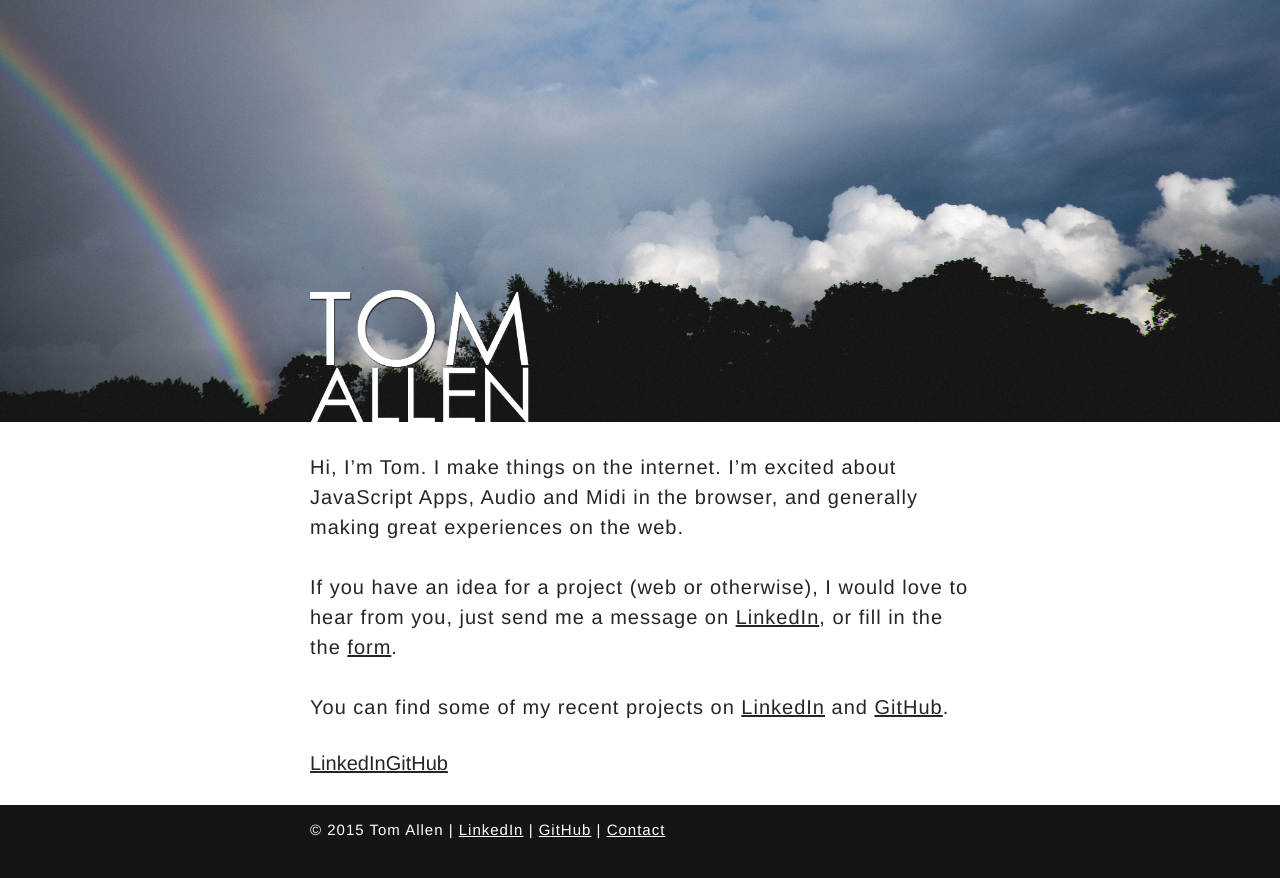
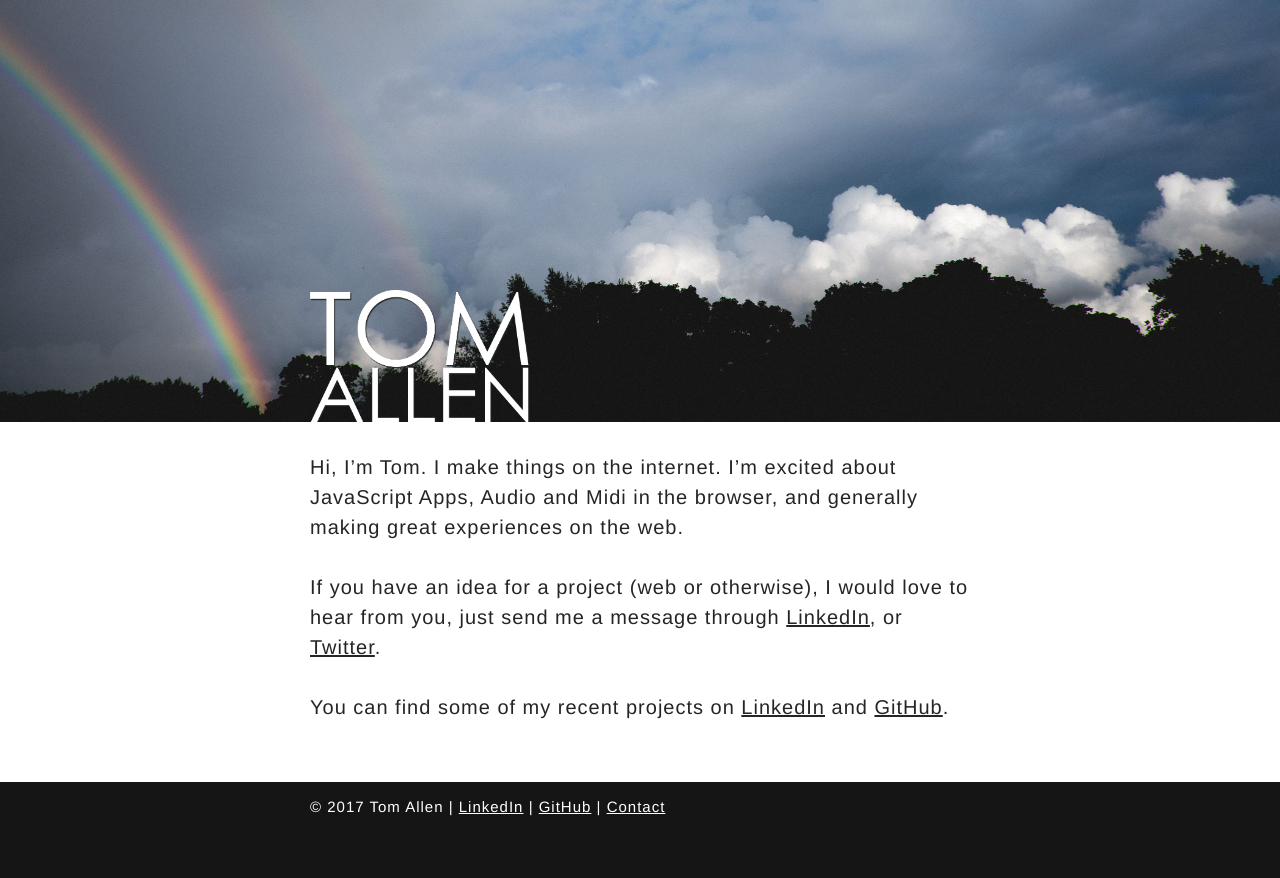
Before and after one commit to tomjamesallen/tomjamesallen-site, a Jekyll site: the page built from index.md, in a window 1280 px wide. Shown: the top 878 px of the page. Built offline with Jekyll 4.4.1, drawn with Linux system fonts in a browser that asks for light colours; Markdown is read by kramdown in place of the engine named in the settings.

Commit message:
Removing link to wufoo form page

```diff
--- a/_layouts/default.html
+++ b/_layouts/default.html
@@ -42,7 +42,7 @@
     <footer>
       <div class="inner">
         <p>
-          © 2015 Tom Allen |
+          © 2017 Tom Allen |
           <a href="https://uk.linkedin.com/in/tom-allen-6ba20b57">LinkedIn</a> |
           <a href="https://github.com/tomjamesallen">GitHub</a> |
           <a href="/contact.html">Contact</a>
--- a/index.md
+++ b/index.md
@@ -6,12 +6,9 @@ title: tomjamesallen
 
 Hi, I’m Tom. I make things on the internet. I’m excited about JavaScript Apps, Audio and Midi in the browser, and generally making great experiences on the web.
 
-If you have an idea for a project (web or otherwise), I would love to hear from you, just send me a message on [LinkedIn][LinkedIn], or fill in the the [form](/contact.html).
+If you have an idea for a project (web or otherwise), I would love to hear from you, just send me a message through [LinkedIn][LinkedIn], or [Twitter][Twitter].
 
 You can find some of my recent projects on [LinkedIn][LinkedIn] and [GitHub][GitHub].
-
-
-[LinkedIn][LinkedIn] | [GitHub][GitHub]
 
 [LinkedIn]: https://uk.linkedin.com/in/tom-allen-6ba20b57
 [GitHub]: https://github.com/tomjamesallen
--- a/styles/css/main.css
+++ b/styles/css/main.css
@@ -507,8 +507,6 @@ header {
   position: relative;
   background-color: #fff;
   color: #262525; }
-  .content-wrapper p:last-child {
-    text-align: center; }
 
 iframe.form-iframe {
   width: 100%;
--- a/styles/scss/partials/_page.scss
+++ b/styles/scss/partials/_page.scss
@@ -4,8 +4,4 @@
   background-color: #fff;
 
   color: $mid-grey;
-
-  p:last-child {
-    text-align: center;
-  }
 }
```
Also changed, not shown: 6 other files.
